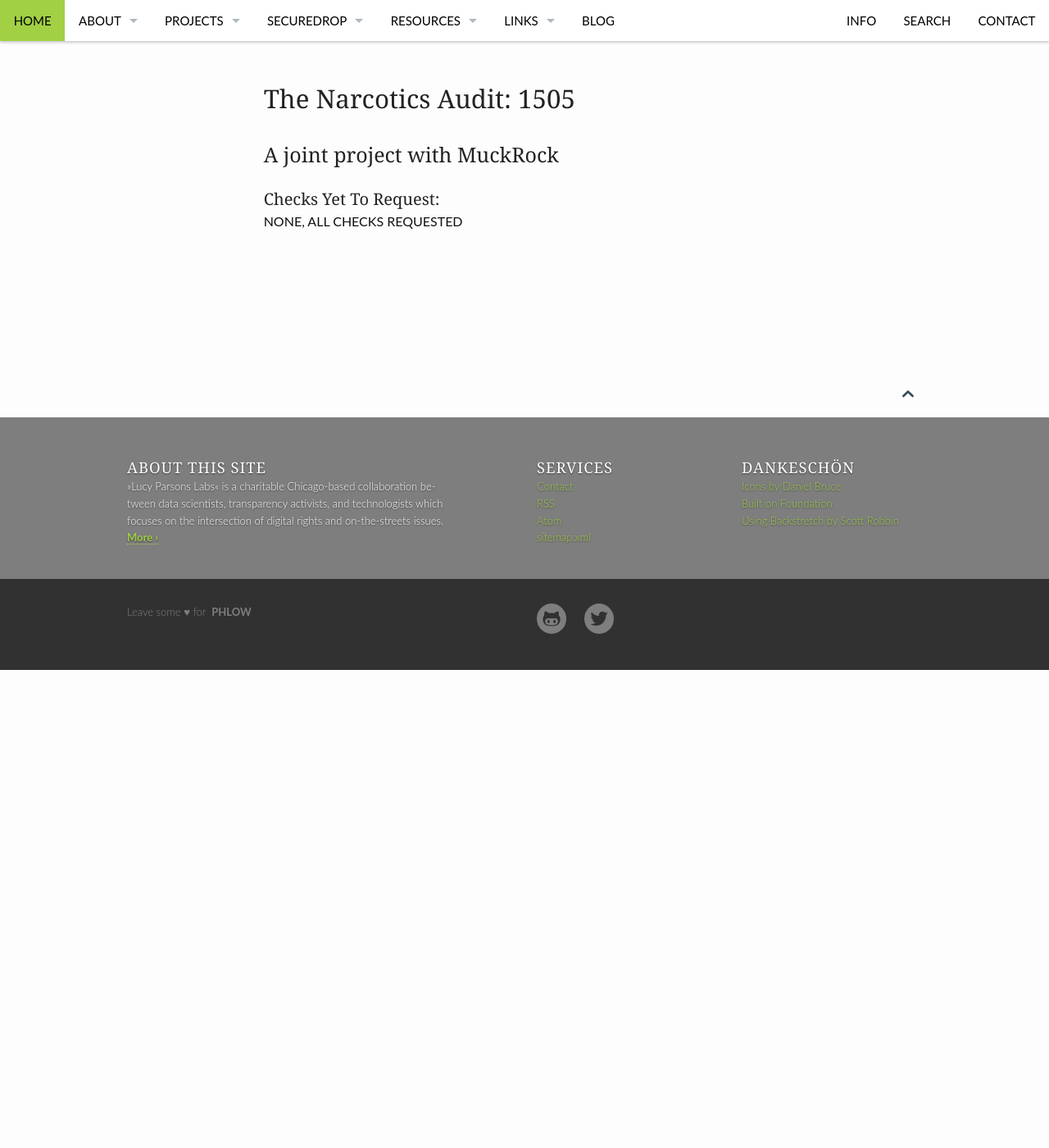
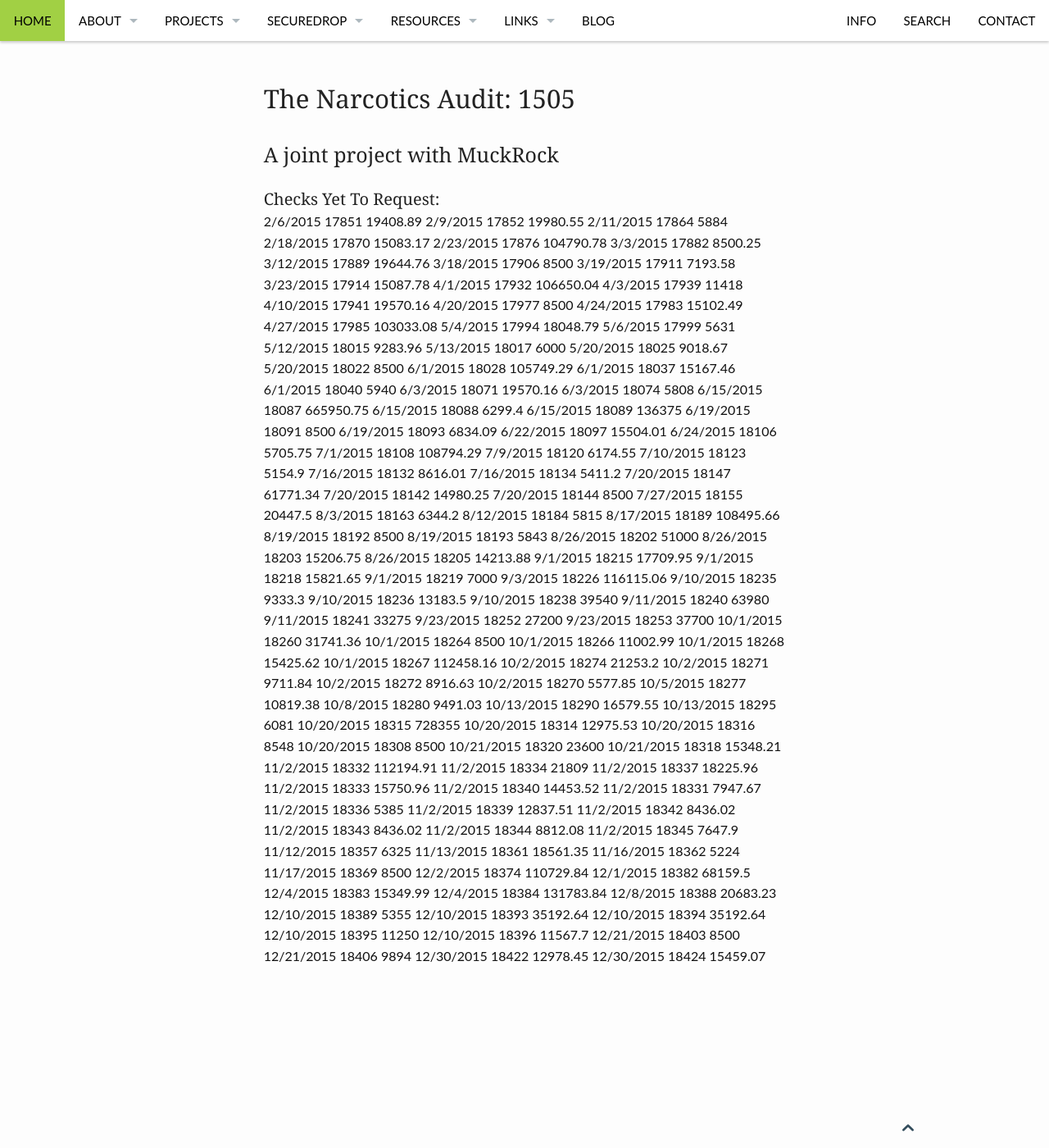
Before and after one commit to saltthefries/lucyparsonslabs.com, a Jekyll site: the page built from projects/checks.md, in a window 1280 px wide and 1400 px high, scrolled down 292 px. Shown: the whole window at 82% size. Built offline with Jekyll 4.4.1, drawn with Linux system fonts in a browser that asks for light colours; before the commit the page ends 1109 px from its top, so only the background shows below that.

Commit message:
round two of MR foia requests

```diff
--- a/projects/checks.md
+++ b/projects/checks.md
@@ -8,4 +8,114 @@
 
 #### Checks Yet To Request:
 
-NONE, ALL CHECKS REQUESTED
+2/6/2015	17851	19408.89
+2/9/2015	17852	19980.55
+2/11/2015	17864	5884
+2/18/2015	17870	15083.17
+2/23/2015	17876	104790.78
+3/3/2015	17882	8500.25
+3/12/2015	17889	19644.76
+3/18/2015	17906	8500
+3/19/2015	17911	7193.58
+3/23/2015	17914	15087.78
+4/1/2015	17932	106650.04
+4/3/2015	17939	11418
+4/10/2015	17941	19570.16
+4/20/2015	17977	8500
+4/24/2015	17983	15102.49
+4/27/2015	17985	103033.08
+5/4/2015	17994	18048.79
+5/6/2015	17999	5631
+5/12/2015	18015	9283.96
+5/13/2015	18017	6000
+5/20/2015	18025	9018.67
+5/20/2015	18022	8500
+6/1/2015	18028	105749.29
+6/1/2015	18037	15167.46
+6/1/2015	18040	5940
+6/3/2015	18071	19570.16
+6/3/2015	18074	5808
+6/15/2015	18087	665950.75
+6/15/2015	18088	6299.4
+6/15/2015	18089	136375
+6/19/2015	18091	8500
+6/19/2015	18093	6834.09
+6/22/2015	18097	15504.01
+6/24/2015	18106	5705.75
+7/1/2015	18108	108794.29
+7/9/2015	18120	6174.55
+7/10/2015	18123	5154.9
+7/16/2015	18132	8616.01
+7/16/2015	18134	5411.2
+7/20/2015	18147	61771.34
+7/20/2015	18142	14980.25
+7/20/2015	18144	8500
+7/27/2015	18155	20447.5
+8/3/2015	18163	6344.2
+8/12/2015	18184	5815
+8/17/2015	18189	108495.66
+8/19/2015	18192	8500
+8/19/2015	18193	5843
+8/26/2015	18202	51000
+8/26/2015	18203	15206.75
+8/26/2015	18205	14213.88
+9/1/2015	18215	17709.95
+9/1/2015	18218	15821.65
+9/1/2015	18219	7000
+9/3/2015	18226	116115.06
+9/10/2015	18235	9333.3
+9/10/2015	18236	13183.5
+9/10/2015	18238	39540
+9/11/2015	18240	63980
+9/11/2015	18241	33275
+9/23/2015	18252	27200
+9/23/2015	18253	37700
+10/1/2015	18260	31741.36
+10/1/2015	18264	8500
+10/1/2015	18266	11002.99
+10/1/2015	18268	15425.62
+10/1/2015	18267	112458.16
+10/2/2015	18274	21253.2
+10/2/2015	18271	9711.84
+10/2/2015	18272	8916.63
+10/2/2015	18270	5577.85
+10/5/2015	18277	10819.38
+10/8/2015	18280	9491.03
+10/13/2015	18290	16579.55
+10/13/2015	18295	6081
+10/20/2015	18315	728355
+10/20/2015	18314	12975.53
+10/20/2015	18316	8548
+10/20/2015	18308	8500
+10/21/2015	18320	23600
+10/21/2015	18318	15348.21
+11/2/2015	18332	112194.91
+11/2/2015	18334	21809
+11/2/2015	18337	18225.96
+11/2/2015	18333	15750.96
+11/2/2015	18340	14453.52
+11/2/2015	18331	7947.67
+11/2/2015	18336	5385
+11/2/2015	18339	12837.51
+11/2/2015	18342	8436.02
+11/2/2015	18343	8436.02
+11/2/2015	18344	8812.08
+11/2/2015	18345	7647.9
+11/12/2015	18357	6325
+11/13/2015	18361	18561.35
+11/16/2015	18362	5224
+11/17/2015	18369	8500
+12/2/2015	18374	110729.84
+12/1/2015	18382	68159.5
+12/4/2015	18383	15349.99
+12/4/2015	18384	131783.84
+12/8/2015	18388	20683.23
+12/10/2015	18389	5355
+12/10/2015	18393	35192.64
+12/10/2015	18394	35192.64
+12/10/2015	18395	11250
+12/10/2015	18396	11567.7
+12/21/2015	18403	8500
+12/21/2015	18406	9894
+12/30/2015	18422	12978.45
+12/30/2015	18424	15459.07
```
Also changed, not shown: projects/index.md (+2 -2 lines).
